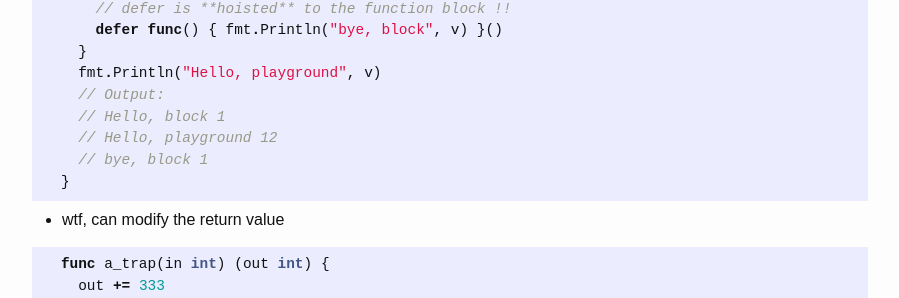
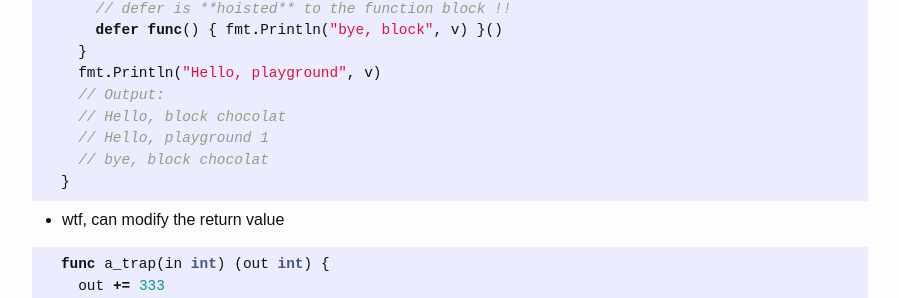
Before and after one commit to candide-guevara/candide-guevara.github.io, a Jekyll site: the page built from _posts/lang_programming/0000-00-00-go-language.md, in a window 1280 px wide and 900 px high, scrolled down 20090 px. Shown: the part 151-449 px from the top of the window, without its empty margins (190-1089 px from the left). Built offline with Jekyll 4.4.1, drawn with Linux system fonts in a browser that asks for light colours.

Commit message:
fixed bad output from golang snippet

````diff
--- a/_posts/lang_programming/0000-00-00-go-language.md
+++ b/_posts/lang_programming/0000-00-00-go-language.md
@@ -988,9 +988,9 @@ func main() {
   }
   fmt.Println("Hello, playground", v)
   // Output:
-  // Hello, block 1
-  // Hello, playground 12
-  // bye, block 1
+  // Hello, block chocolat
+  // Hello, playground 1
+  // bye, block chocolat
 }
 ```
 
````
